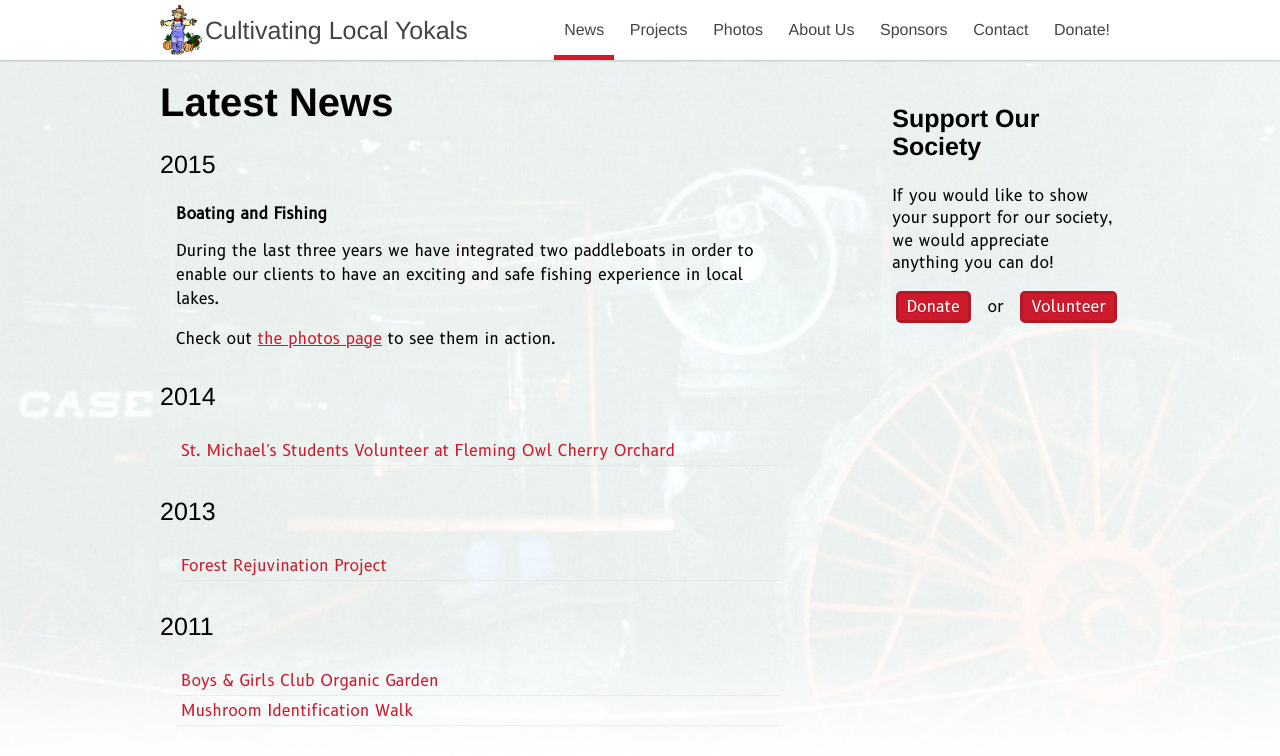
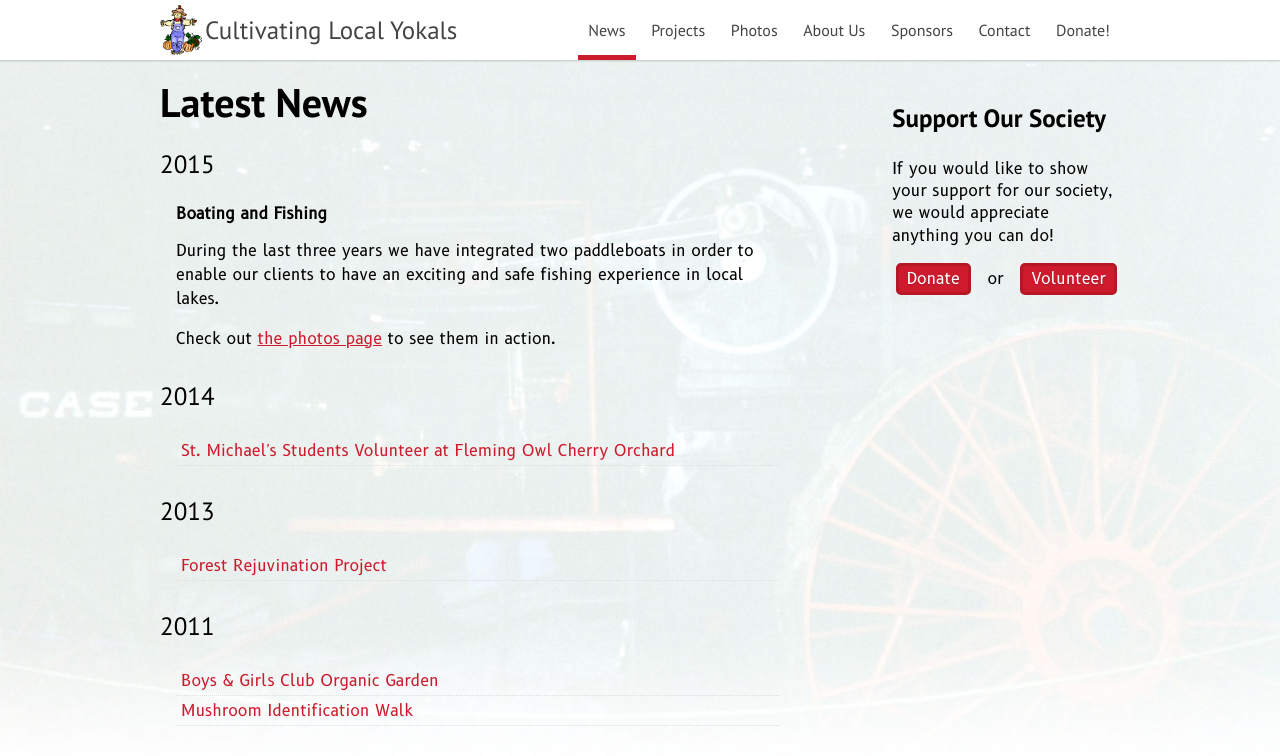
Before and after one commit to alexblackie/localyokals, an Eleventy site: page source/index.liquid in a window 1280 px wide. Built offline with nearby package versions, Linux system fonts and the light colour scheme; Eleventy itself is replaced by a stand-in of ours; files that its build step writes are made by us from their sources.

Commit message:
Re-add PT Sans import temporarily
I missed a bunch of the font-family properties because apparently it was
injected all over the place by the original Sass, and currently removing
PT Sans entirely breaks some of the layout things due to B612's
character width change.

So, for now just add it back to ensure things render correctly still,
until we can refactor the layout a bit more.

```diff
--- a/source/_includes/base.liquid
+++ b/source/_includes/base.liquid
@@ -3,6 +3,7 @@
   <head>
     <meta charset="UTF-8">
     <title>{{ title }} - Cultivating Local Yokals</title>
+    <link rel="stylesheet" href="https://fonts.googleapis.com/css?family=PT+Sans:400,700" type="text/css">
     <link rel="stylesheet" href="/css/site.css" type="text/css">
     {% for sheet in style %}
       <link rel="stylesheet" href="/css/{{ sheet }}.css" type="text/css">
--- a/source/css/site.css
+++ b/source/css/site.css
@@ -6,7 +6,6 @@
   src: local('B612 Regular'), local('B612-Regular'), url(/css/fonts/b612.woff2) format('woff2');
   unicode-range: U+0000-00FF, U+0131, U+0152-0153, U+02BB-02BC, U+02C6, U+02DA, U+02DC, U+2000-206F, U+2074, U+20AC, U+2122, U+2191, U+2193, U+2212, U+2215, U+FEFF, U+FFFD;
 }
-
 
 a, abbr, acronym, address, applet, article, aside, audio, b, big, blockquote, body, canvas, caption, center, cite, code, dd, del, details, dfn, div, dl, dt, em, embed, fieldset, figcaption, figure, footer, form, h1, h2, h3, h4, h5, h6, header, hgroup, html, i, iframe, img, ins, kbd, label, legend, li, mark, menu, nav, object, ol, output, p, pre, q, ruby, s, samp, section, small, span, strike, strong, sub, summary, sup, table, tbody, td, tfoot, th, thead, time, tr, tt, u, ul, var, video {
     margin: 0;
```
